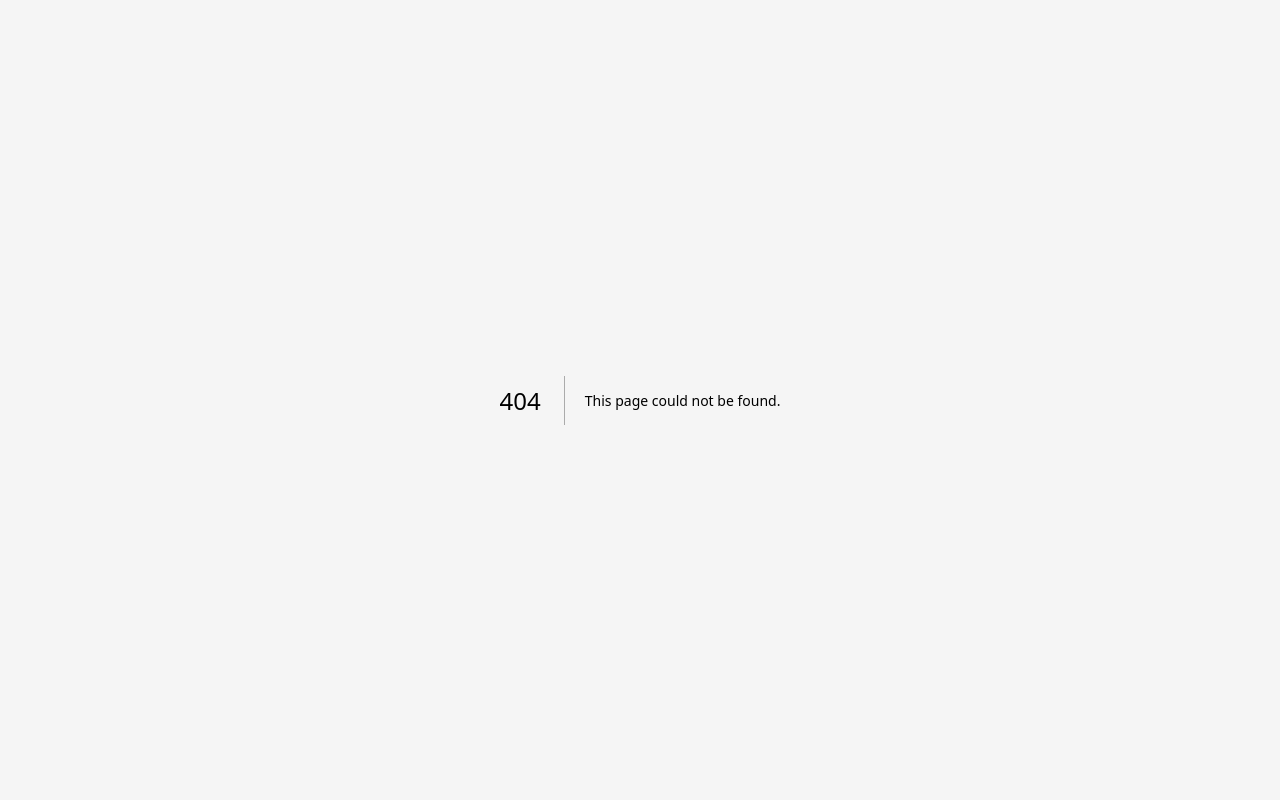
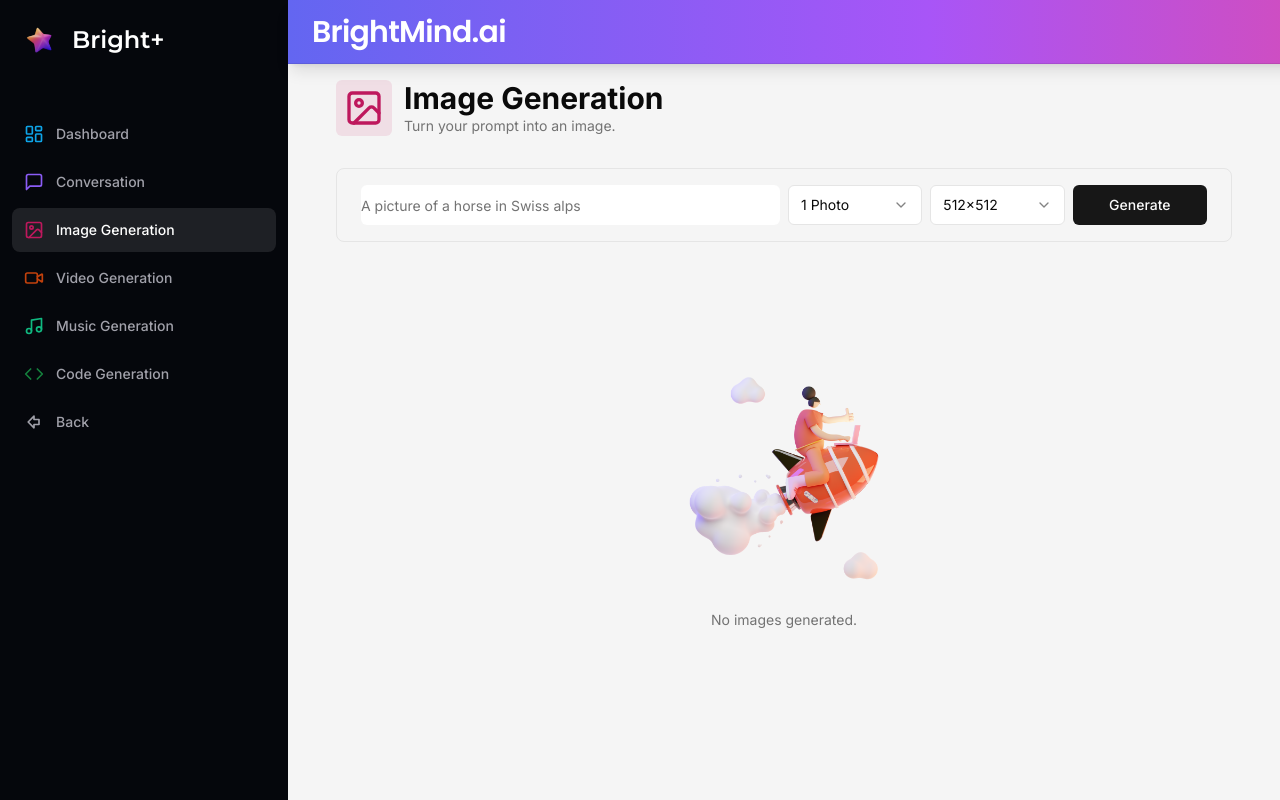
Before and after one commit to CharulRathore/AI-Companion, a Next.js app: page /image in a window 1280 px wide. Before the commit this address had no page. Built offline with nearby package versions, Linux system fonts and the light colour scheme.

Commit message:
Image Generate API added

```diff
--- /dev/null
+++ b/app/(dashboard)/(routes)/image/constants.ts
@@ -0,0 +1,47 @@
+import * as z from "zod";
+
+export const formSchema = z.object({
+  prompt: z.string().min(1, {
+    message: "Photo prompt is required"
+  }),
+  amount: z.string().min(1),
+  resolution: z.string().min(1),
+});
+
+export const amountOptions = [
+  {
+    value: "1",
+    label: "1 Photo"
+  },
+  {
+    value: "2",
+    label: "2 Photos"
+  },
+  {
+    value: "3",
+    label: "3 Photos"
+  },
+  {
+    value: "4",
+    label: "4 Photos"
+  },
+  {
+    value: "5",
+    label: "5 Photos"
+  }
+];
+
+export const resolutionOptions = [
+  {
+    value: "256x256",
+    label: "256x256",
+  },
+  {
+    value: "512x512",
+    label: "512x512",
+  },
+  {
+    value: "1024x1024",
+    label: "1024x1024",
+  },
+];
--- /dev/null
+++ b/app/(dashboard)/(routes)/image/page.tsx
@@ -0,0 +1,196 @@
+"use client";
+
+import * as z from "zod";
+import axios from "axios";
+import Image from "next/image";
+import { useState } from "react";
+import { zodResolver } from "@hookform/resolvers/zod";
+import { Download, ImageIcon } from "lucide-react";
+import { useForm } from "react-hook-form";
+
+import { useRouter } from "next/navigation";
+
+import { Heading } from "@/components/heading";
+import { Button } from "@/components/ui/button";
+import { Card, CardFooter } from "@/components/ui/card";
+import { Input } from "@/components/ui/input";
+import { Form, FormControl, FormField, FormItem } from "@/components/ui/form";
+import { Loader } from "@/components/loader";
+import { Empty } from "@/components/ui/empty";
+import { Select, SelectContent, SelectItem, SelectTrigger, SelectValue } from "@/components/ui/select";
+
+
+import { amountOptions, formSchema, resolutionOptions } from "./constants";
+
+const PhotoPage = () => {
+
+  const router = useRouter();
+  const [photos, setImages] = useState<string[]>([]);
+
+  const form = useForm<z.infer<typeof formSchema>>({
+    resolver: zodResolver(formSchema),
+    defaultValues: {
+      prompt: "",
+      amount: "1",
+      resolution: "512x512"
+    }
+  });
+
+  const isLoading = form.formState.isSubmitting;
+
+  const onSubmit = async (values: z.infer<typeof formSchema>) => {
+    try {
+      setImages([]);
+      // console.log(values);
+      const response = await axios.post('/api/image', values);
+
+      const urls = response.data.map((image: { url: string }) => image.url);
+
+      setImages(urls);
+      form.reset();
+    } catch (error: any) {
+      console.log(error);
+    } finally {
+      router.refresh();
+    }
+  }
+
+  return (
+    <div>
+      <Heading
+        title="Image Generation"
+        description="Turn your prompt into an image."
+        icon={ImageIcon}
+        iconColor="text-pink-700"
+        bgColor="bg-pink-700/10"
+      />
+      <div className="px-4 lg:px-8">
+        <Form {...form}>
+          <form
+            onSubmit={form.handleSubmit(onSubmit)}
+            className="
+              rounded-lg
+              border
+              w-full
+              p-4
+              px-3
+              md:px-6
+              focus-within:shadow-sm
+              grid
+              grid-cols-12
+              gap-2
+            "
+          >
+            <FormField
+              name="prompt"
+              render={({ field }) => (
+                <FormItem className="col-span-12 lg:col-span-6">
+                  <FormControl className="m-0 p-0">
+                    <Input
+                      className="border-0 outline-none focus-visible:ring-0 focus-visible:ring-transparent"
+                      disabled={isLoading}
+                      placeholder="A picture of a horse in Swiss alps"
+                      {...field}
+                    />
+                  </FormControl>
+                </FormItem>
+              )}
+            />
+            <FormField
+              control={form.control}
+              name="amount"
+              render={({ field }) => (
+                <FormItem className="col-span-12 lg:col-span-2">
+                  <Select
+                    disabled={isLoading}
+                    onValueChange={field.onChange}
+                    value={field.value}
+                    defaultValue={field.value}
+                  >
+                    <FormControl>
+                      <SelectTrigger>
+                        <SelectValue defaultValue={field.value} />
+                      </SelectTrigger>
+                    </FormControl>
+                    <SelectContent>
+                      {amountOptions.map((option) => (
+                        <SelectItem
+                          key={option.value}
+                          value={option.value}
+                        >
+                          {option.label}
+                        </SelectItem>
+                      ))}
+                    </SelectContent>
+                  </Select>
+                </FormItem>
+              )}
+            />
+            <FormField
+              control={form.control}
+              name="resolution"
+              render={({ field }) => (
+                <FormItem className="col-span-12 lg:col-span-2">
+                  <Select
+                    disabled={isLoading}
+                    onValueChange={field.onChange}
+                    value={field.value}
+                    defaultValue={field.value}
+                  >
+                    <FormControl>
+                      <SelectTrigger>
+                        <SelectValue defaultValue={field.value} />
+                      </SelectTrigger>
+                    </FormControl>
+                    <SelectContent>
+                      {resolutionOptions.map((option) => (
+                        <SelectItem
+                          key={option.value}
+                          value={option.value}
+                        >
+                          {option.label}
+                        </SelectItem>
+                      ))}
+                    </SelectContent>
+                  </Select>
+                </FormItem>
+              )}
+            />
+            <Button className="col-span-12 lg:col-span-2 w-full" type="submit" disabled={isLoading} size="icon">
+              Generate
+            </Button>
+          </form>
+        </Form>
+        {isLoading && (
+          <div className="p-20">
+            <Loader />
+          </div>
+        )}
+        {photos.length === 0 && !isLoading && (
+          <Empty label="No images generated." />
+        )}
+        <div className="grid grid-cols-1 md:grid-cols-2 lg:grid-cols-3 xl:grid-cols-4 gap-4 mt-8">
+          {photos.map((src) => (
+            <Card key={src} className="rounded-lg overflow-hidden">
+              <div className="relative aspect-square">
+                <Image
+                  fill
+                  alt="Generated"
+                  src={src}
+                />
+              </div>
+              <CardFooter className="p-2">
+                <Button onClick={() => window.open(src)} variant="secondary" className="w-full">
+                  <Download className="h-4 w-4 mr-2" />
+                  Download
+                </Button>
+              </CardFooter>
+            </Card>
+          ))}
+        </div>
+      </div>
+    </div>
+   );
+}
+
+export default PhotoPage;
--- /dev/null
+++ b/app/api/image/route.ts
@@ -0,0 +1,50 @@
+import OpenAI from 'openai';
+import { NextResponse } from "next/server";
+import { auth } from "@clerk/nextjs/server";
+
+const openai = new OpenAI({
+  apiKey: process.env.OPENAI_API_KEY,
+});
+
+
+export async function POST(
+  req: Request
+) {
+  try {
+    const { userId } = auth();
+    const body = await req.json();
+    const { prompt, amount = 1, resolution = "512x512" } = body;
+
+    if (!userId) {
+      return new NextResponse("Unauthorized", { status: 401 });
+    }
+
+    if (!process.env.OPENAI_API_KEY) {
+      return new NextResponse("OpenAI API Key not configured.", { status: 500 });
+    }
+
+    if (!prompt) {
+      return new NextResponse("Prompt is required", { status: 400 });
+    }
+
+    if (!amount) {
+      return new NextResponse("Amount is required", { status: 400 });
+    }
+
+    if (!resolution) {
+      return new NextResponse("Resolution is required", { status: 400 });
+    }
+
+    const response = await openai.images.generate({
+      prompt,
+      n: parseInt(amount, 10),
+      size: resolution,
+    });
+
+    //image_url = response.data[0].url
+    return NextResponse.json(response.data);
+  } catch (error) {
+    console.log('[IMAGE_ERROR]', error);
+    return new NextResponse("Internal Error", { status: 500 });
+  }
+};
--- /dev/null
+++ b/components/ui/empty.tsx
@@ -0,0 +1,21 @@
+import Image from "next/image";
+
+
+interface EmptyProps {
+  label: string;
+}
+
+export const Empty = ({
+  label
+}: EmptyProps) => {
+  return (
+    <div className="h-full p-20 flex flex-col items-center justify-center">
+      <div className="relative h-72 w-72">
+        <Image src="/empty.png" fill alt="Empty" />
+      </div>
+      <p className="text-muted-foreground text-sm text-center">
+        {label}
+      </p>
+    </div>
+  );
+};
--- a/next.config.mjs
+++ b/next.config.mjs
@@ -2,7 +2,8 @@
 const nextConfig = {
     images: {
         domains: [
-            "res.cloudinary.com"
+            "res.cloudinary.com",
+            "oaidalleapiprodscus.blob.core.windows.net"
         ]
     }
 };
```
Also changed, not shown: app/(dashboard)/(routes)/conversation/page.tsx (+0 -7 lines).
